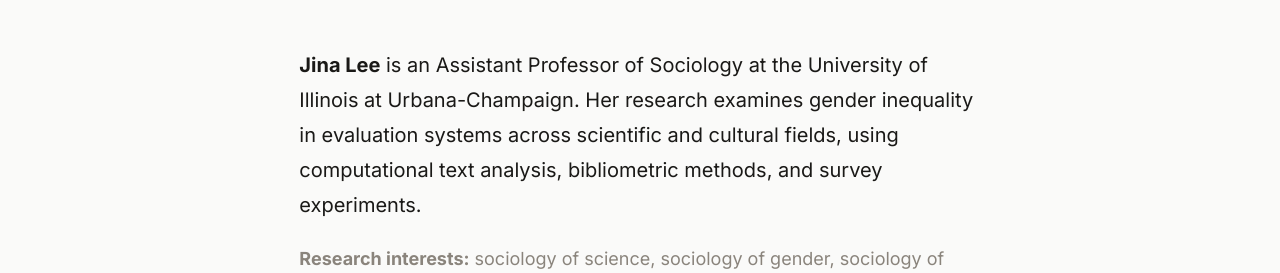
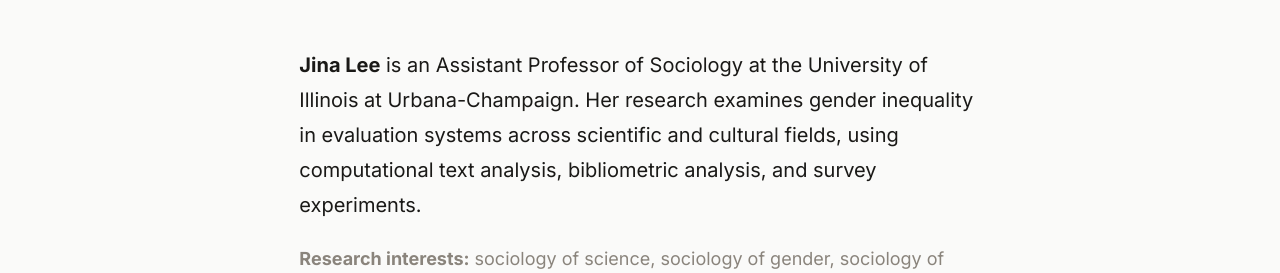
Before and after one commit to JinaLee-soc/jinalee-soc, a Next.js app: page /cv in a window 1280 px wide. Shown: the part 352-625 px from the top of the page. Built offline with nearby package versions, Linux system fonts and the light colour scheme.

Commit message:
Fix bibliometric methods -> analysis in CV

```diff
--- a/src/pages/cv.tsx
+++ b/src/pages/cv.tsx
@@ -25,7 +25,7 @@
               <strong>Jina Lee</strong> is an Assistant Professor of Sociology at the
               University of Illinois at Urbana-Champaign. Her research examines gender
               inequality in evaluation systems across scientific and cultural fields, using
-              computational text analysis, bibliometric methods, and survey experiments.
+              computational text analysis, bibliometric analysis, and survey experiments.
             </p>
             <p className="cv-page__interests">
               <strong>Research interests:</strong> sociology of science, sociology of
```
